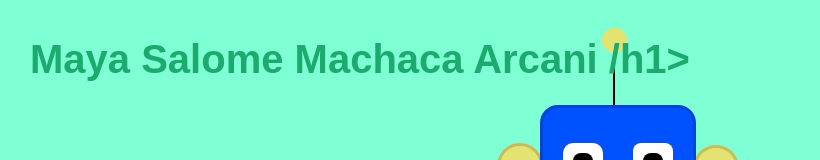
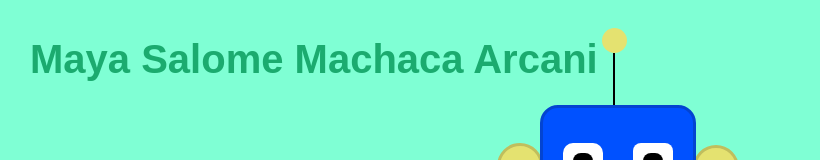
Before and after one commit to LiLiSMay/Tarea2, a plain HTML site: page index.html in a window 1280 px wide. Shown: the top 160 px of the page, without its empty margins (0-820 px from the left). Drawn offline with Linux system fonts and the light colour scheme.

Commit message:
Update index.html

```diff
--- a/index.html
+++ b/index.html
@@ -58,7 +58,7 @@
     </div>
 
     <div class="nombre">
-        <h1>Maya Salome Machaca Arcani /h1>
+        <h1> Maya Salome Machaca Arcani </h1>
     </div>
 </body>
 </html>
```
